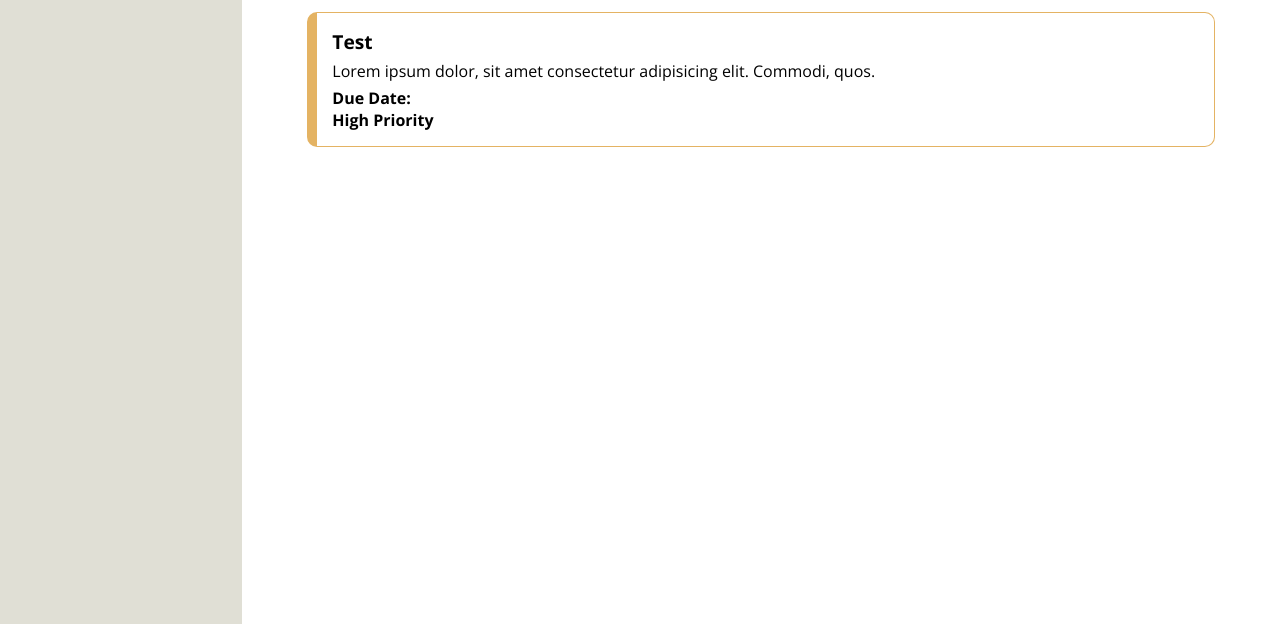
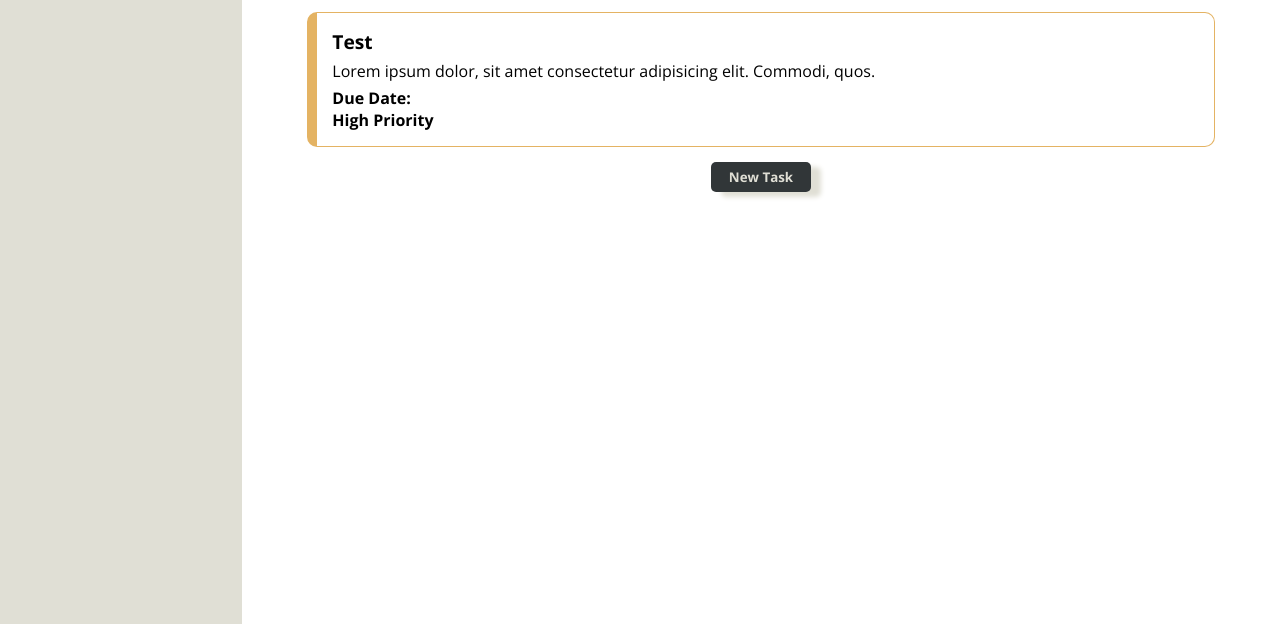
Before and after one commit to savawebdev/odin-todo, a website built with webpack: page src/index.html in a window 1280 px wide. Shown: the part 176-800 px from the top of the page. Built offline with nearby package versions, Linux system fonts and the light colour scheme.

Commit message:
Added new task button

```diff
--- a/src/index.html
+++ b/src/index.html
@@ -37,6 +37,8 @@
             <p class="card-due-date">Due Date:</p>
             <p class="card-priority">High Priority</p>
           </div>
+
+          <button class="new-task-btn">New Task</button>
         </div>
       </div>
     </main>
--- a/src/style.css
+++ b/src/style.css
@@ -66,7 +66,7 @@
 
 .card {
   width: 90%;
-  margin-top: 15px;
+  margin-block: 15px;
   padding: 15px;
   border: 1px solid var(--card-border-color);
   border-left-width: 10px;
@@ -86,3 +86,20 @@
 .card-priority {
   font-weight: bold;
 }
+
+.new-task-btn {
+  width: 100px;
+  height: 30px;
+  background: var(--primary-color);
+  border: none;
+  border-radius: 5px;
+  font-weight: bold;
+  color: var(--secondary-color);
+  cursor: pointer;
+  box-shadow: 10px 5px 5px var(--secondary-color);
+  transition: all 0.2s ease-out;
+}
+
+.new-task-btn:hover {
+  opacity: 0.7;
+}
```
